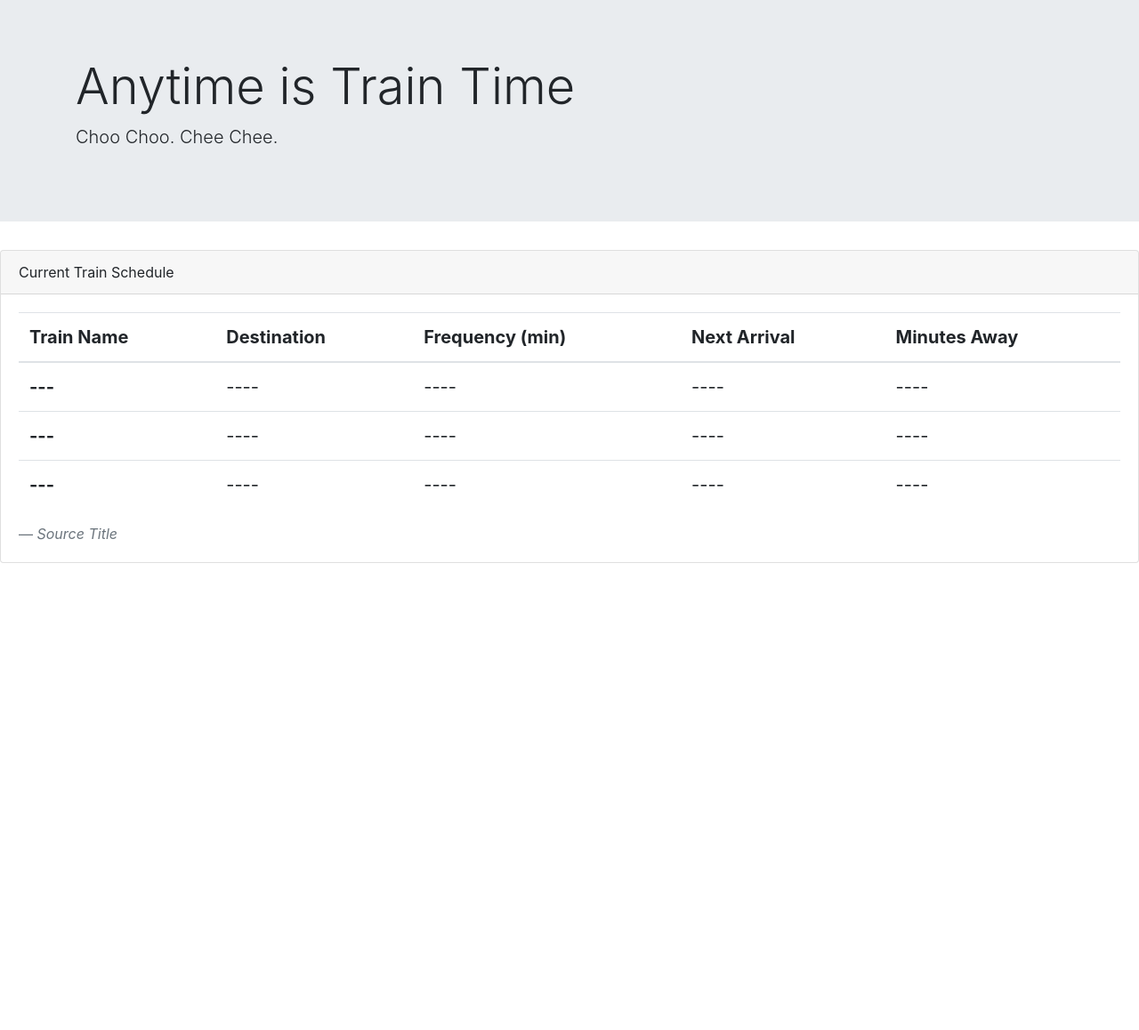
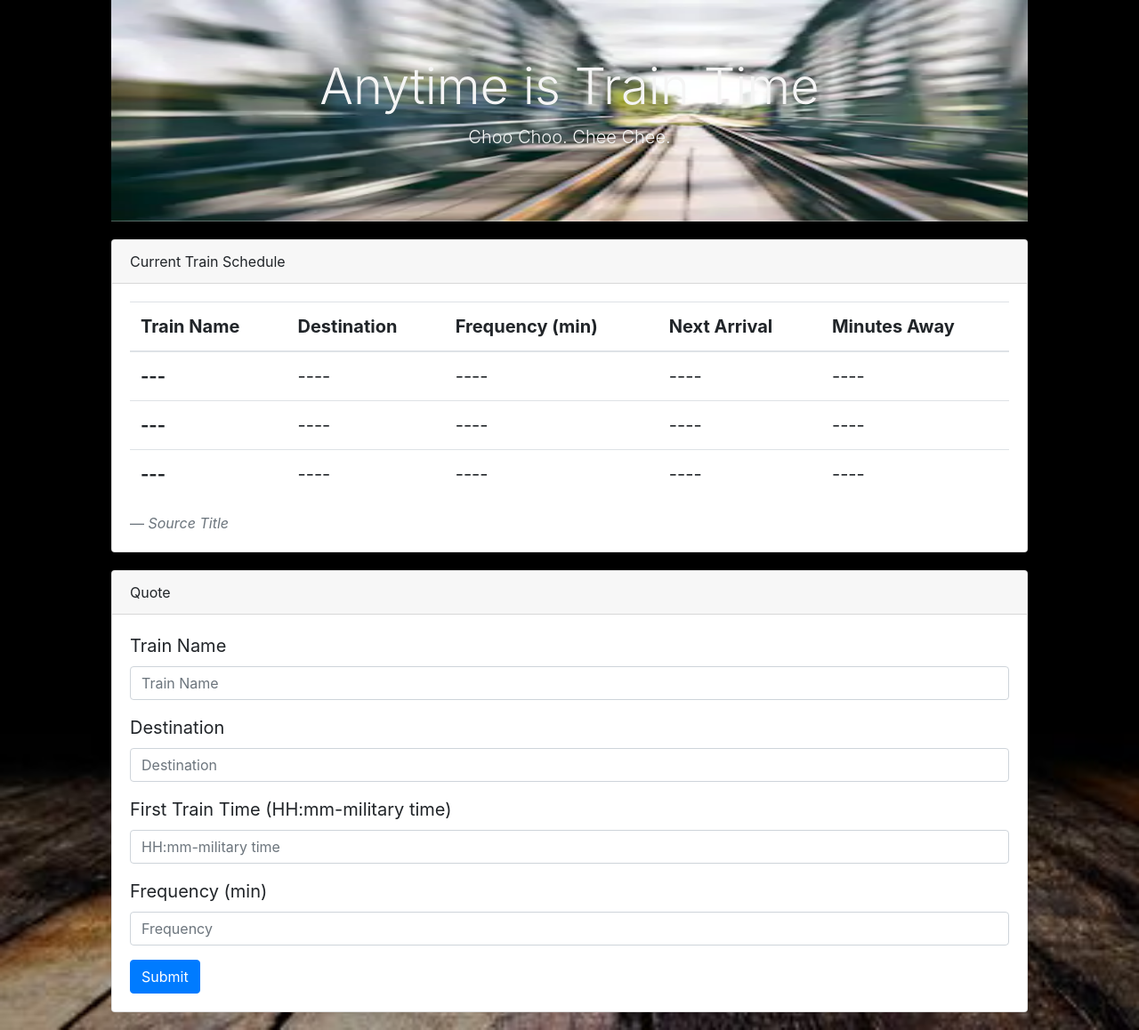
Before and after one commit to mlacy0915/Firebase-Train, a plain HTML site: page index.html in a window 1280 px wide. Shown: the whole page at 89% size. Before the commit the page ends 800 px from the top, so only its background shows below. Drawn offline with nearby package versions, Linux system fonts and the light colour scheme.

Commit message:
added css and minor changes to html

```diff
--- a/index.html
+++ b/index.html
@@ -8,7 +8,9 @@
 
     <!-- Bootstrap CSS -->
     <link rel="stylesheet" href="https://stackpath.bootstrapcdn.com/bootstrap/4.3.1/css/bootstrap.min.css" integrity="sha384-ggOyR0iXCbMQv3Xipma34MD+dH/1fQ784/j6cY/iJTQUOhcWr7x9JvoRxT2MZw1T" crossorigin="anonymous">
-  </head>
+    <link rel="stylesheet" href="./style.css">
+    <link rel="JavaScript" href="./java.js">
+</head>
   <body>
     <div class="jumbotron jumbotron-fluid">
         <div class="container">
@@ -60,6 +62,34 @@
           </blockquote>
         </div>
       </div>
+      <div class="card">
+        <div class="card-header">
+          Quote
+        </div>
+        <div class="card-body">
+          <blockquote class="blockquote mb-0">
+            <form>
+                <div class="form-group">
+                  <label for="formGroupExampleInput">Train Name</label>
+                  <input type="text" class="form-control" id="formGroupExampleInput" placeholder="Train Name">
+                </div>
+                <div class="form-group">
+                  <label for="formGroupExampleInput2">Destination</label>
+                  <input type="text" class="form-control" id="formGroupExampleInput2" placeholder="Destination">
+                </div>
+                <div class="form-group">
+                    <label for="formGroupExampleInput2">First Train Time (HH:mm-military time)</label>
+                    <input type="text" class="form-control" id="formGroupExampleInput2" placeholder="HH:mm-military time">
+                  </div>
+                  <div class="form-group">
+                    <label for="formGroupExampleInput2">Frequency (min)</label>
+                    <input type="text" class="form-control" id="formGroupExampleInput2" placeholder="Frequency">
+                  </div>
+                  <button type="submit" class="btn btn-primary">Submit</button>
+              </form>
+          </blockquote>
+        </div>
+      </div>
     <!-- Optional JavaScript -->
     <!-- jQuery first, then Popper.js, then Bootstrap JS -->
     <script src="https://code.jquery.com/jquery-3.3.1.slim.min.js" integrity="sha384-q8i/X+965DzO0rT7abK41JStQIAqVgRVzpbzo5smXKp4YfRvH+8abtTE1Pi6jizo" crossorigin="anonymous"></script>
--- a/style.css
+++ b/style.css
@@ -0,0 +1,21 @@
+body {
+    background-image: url("./82675299-vintage-wood-floor-on-shadow-background-mystery-and-secret-concept.jpg");
+    background-repeat: no-repeat;
+    background-size: cover;
+}
+.jumbotron {
+    background-image: url("./railway-track-on-bridge-blurredspeed-260nw-210418510.webp");
+    background-repeat: no-repeat;
+    background-size: 1333px 268px;
+    text-align: center;
+    color: whitesmoke;
+    margin-left: 125px;
+    margin-right: 125px;
+    margin-bottom: 20px;
+}
+
+.card {
+    margin-left: 125px;
+    margin-right: 125px;
+    margin-bottom: 20px;
+}
```
Also changed, not shown: 109233512-texture-of-the-night-sky-star-abstraction-on-a-black-background.jpg (added), 82675299-vintage-wood-floor-on-shadow-background-mystery-and-secret-concept.jpg (added), 9d9c24c90f7326eb0b7e1c7f038afa1c.jpg (added), MysteryTrain.jpg (added), pinkcloudysky.jpg (added), railway-track-on-bridge-blurredspeed-260nw-210418510.webp (added), vinatgewood.jpg (added).
